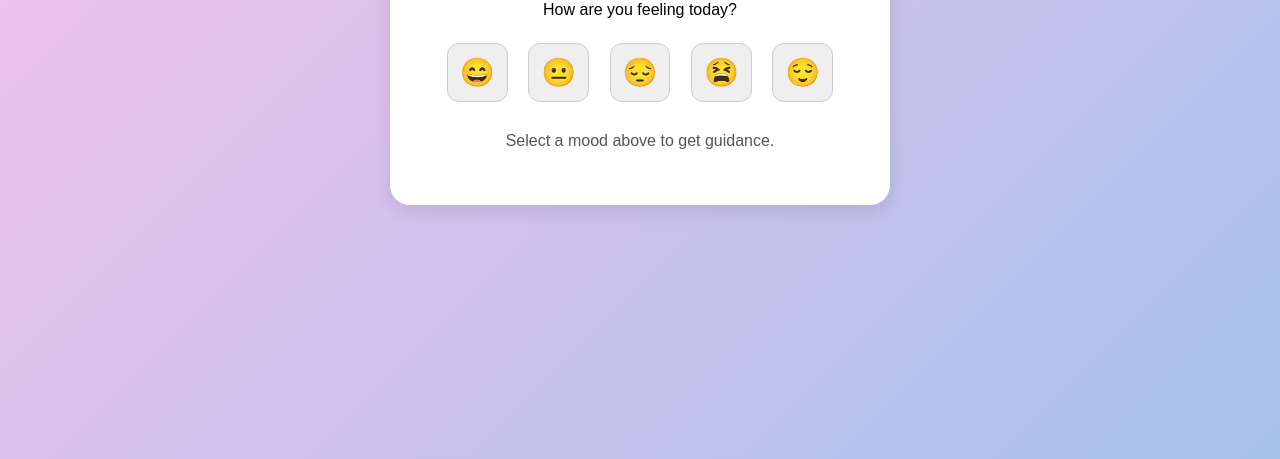
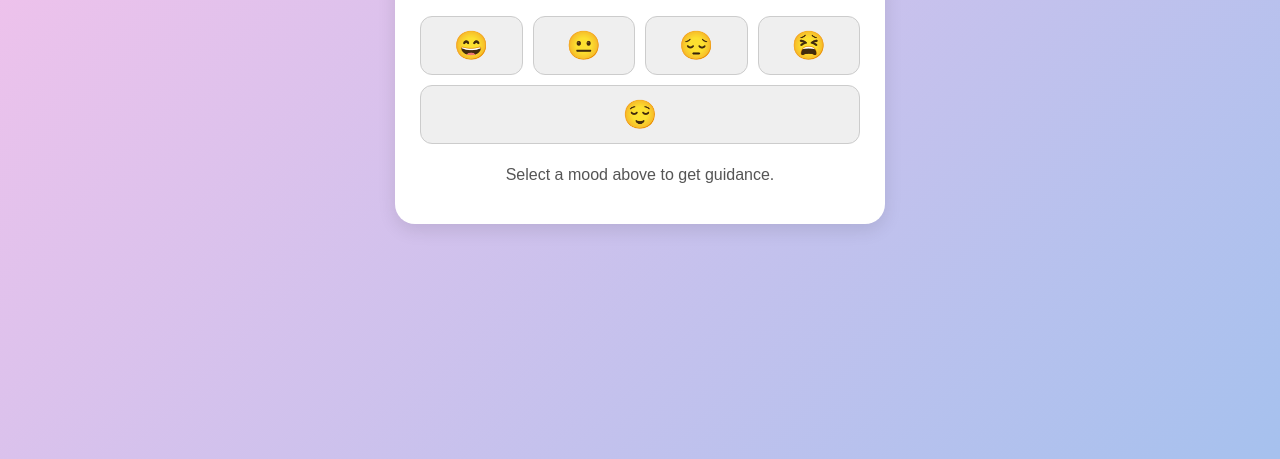
Before and after one commit to angras2881/heartbuddha-bot, a plain HTML site: page mood.html in a window 1280 px wide. Shown: the part 341-800 px from the top of the page. Drawn offline with Linux system fonts and the light colour scheme.

Commit message:
Update mood.html

```diff
--- a/mood.html
+++ b/mood.html
@@ -1,10 +1,9 @@
-
 <!DOCTYPE html>
 <html lang="en">
 <head>
 <meta charset="UTF-8">
 <meta name="viewport" content="width=device-width, initial-scale=1.0">
-<title>HeartBuddha Mood Tracker</title>
+<title>HeartBuddha Horizontal Mood Tracker</title>
 <style>
   body {
     margin: 0;
@@ -19,7 +18,7 @@
     background: white;
     max-width: 450px;
     width: 90%;
-    padding: 25px;
+    padding: 20px;
     border-radius: 20px;
     text-align: center;
     box-shadow: 0 6px 18px rgba(0,0,0,0.1);
@@ -27,24 +26,31 @@
   h2 {
     margin-bottom: 15px;
   }
+  .mood-buttons {
+    display: flex;
+    justify-content: space-between;
+    flex-wrap: wrap;
+    margin-top: 15px;
+  }
   .mood-btn {
     font-size: 28px;
     padding: 12px;
-    margin: 8px;
+    margin: 5px;
     border-radius: 12px;
     border: 1px solid #ccc;
     cursor: pointer;
     transition: transform 0.2s, box-shadow 0.2s;
+    flex: 1 1 18%; /* adjusts width to fit 5 buttons horizontally */
   }
   .mood-btn:hover {
     transform: scale(1.2);
     box-shadow: 0 4px 10px rgba(0,0,0,0.2);
   }
   #feedback {
-    margin-top: 20px;
+    margin-top: 15px;
     font-size: 16px;
     color: #555;
-    min-height: 50px;
+    min-height: 40px;
     line-height: 1.4;
   }
 </style>
@@ -53,7 +59,7 @@
 <div class="container">
   <h2>💛 HeartBuddha Mood Tracker</h2>
   <p>How are you feeling today?</p>
-  <div>
+  <div class="mood-buttons">
     <button class="mood-btn" data-mood="happy">😄</button>
     <button class="mood-btn" data-mood="neutral">😐</button>
     <button class="mood-btn" data-mood="sad">😔</button>
```
